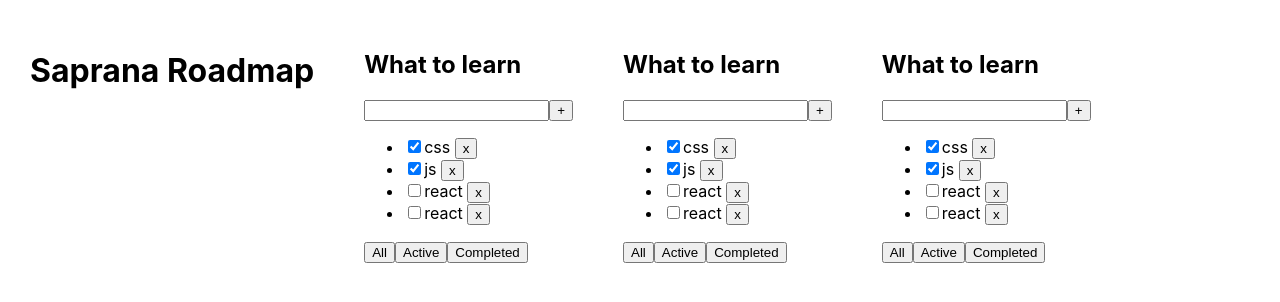
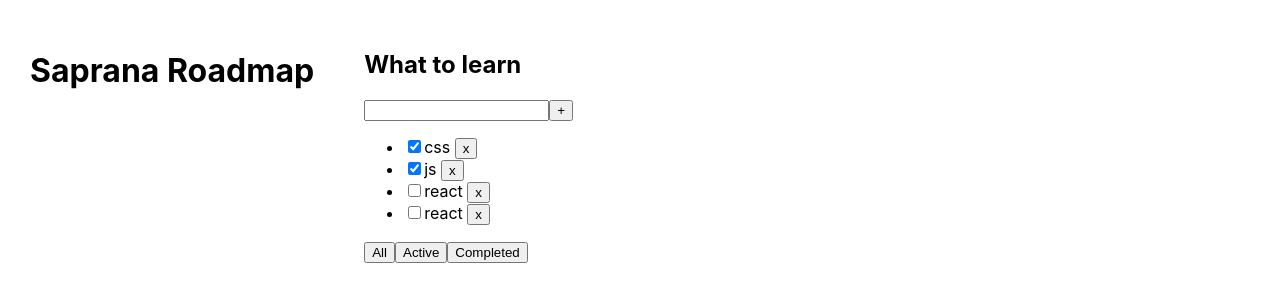
Before and after one commit to PaulZhemanov/saprana-roadmap, a React (Create React App) app: page / in a window 1280 px wide. Shown: the top 302 px of the page. Built offline with nearby package versions, Linux system fonts and the light colour scheme.

Commit message:
usestate in TodoList

```diff
--- a/src/App.tsx
+++ b/src/App.tsx
@@ -2,24 +2,36 @@ import React, { useState } from "react";
 import logo from "./logo.svg";
 import "./App.css";
 import { TodoList, TaskType } from "./TodoList";
+import { v1 } from "uuid";
+import { fail } from "assert";
 
-export type FilterValuesTypes = "all" | "completed" | "active"
-
+export type FilterValuesTypes = "all" | "completed" | "active";
 
 function App() {
   let [tasks, setTasks] = useState<Array<TaskType>>([
-    { id: 1, title: "css", isDone: true },
-    { id: 2, title: "js", isDone: true },
-    { id: 3, title: "react", isDone: false },
-    { id: 4, title: "react", isDone: false },
+    { id: v1(), title: "css", isDone: true },
+    { id: v1(), title: "js", isDone: true },
+    { id: v1(), title: "react", isDone: false },
+    { id: v1(), title: "react", isDone: false },
   ]); // деструктуризация массива
 
   let [filter, setFilter] = useState<FilterValuesTypes>("all");
 
-  function removeTask(id: number) {
+  function removeTask(id: string) {
     let filteredTasks = tasks.filter((t) => t.id !== id);
     setTasks(filteredTasks);
   }
+  function addTask(title: string) {
+    let newTask = {
+      id: v1(),
+      title: title,
+      isDone: false,
+    };
+
+    let newTasks = [newTask, ...tasks];
+    setTasks(newTasks);
+  }
+
   function changeFilter(value: FilterValuesTypes) {
     setFilter(value);
   }
@@ -43,18 +55,7 @@ function App() {
         tasks={tasksForTodoList}
         removeTask={removeTask}
         changeFilter={changeFilter}
-      />
-      <TodoList
-        title="What to learn"
-        tasks={tasksForTodoList}
-        removeTask={removeTask}
-        changeFilter={changeFilter}
-      />
-      <TodoList
-        title="What to learn"
-        tasks={tasksForTodoList}
-        removeTask={removeTask}
-        changeFilter={changeFilter}
+        addTask={addTask}
       />
     </div>
   );
--- a/src/TodoList.tsx
+++ b/src/TodoList.tsx
@@ -1,8 +1,8 @@
-import React from "react";
-import { FilterValuesTypes } from './App'
+import React, { useState } from "react";
+import { FilterValuesTypes } from "./App";
 
 export type TaskType = {
-  id: number;
+  id: string;
   title: string;
   isDone: boolean;
 };
@@ -10,22 +10,35 @@ export type TaskType = {
 type PropsType = {
   title: string;
   tasks: Array<TaskType>; // or TaskType[]
-  removeTask: (id: number) => void
-  changeFilter: (value: FilterValuesTypes) => void
+  removeTask: (id: string) => void;
+  changeFilter: (value: FilterValuesTypes) => void;
+  addTask: (title: string) => void;
 };
 
 export function TodoList(props: PropsType) {
+  const [newTaskTitle, setNewTaskTitle] = useState("");
   return (
     <div>
-
       <h2>{props.title}</h2>
 
-      <input />
-      <button>+</button>
+      <input
+        value={newTaskTitle}
+        onChange={(e) => {
+          setNewTaskTitle(e.currentTarget.value);
+        }}
+      />
+      <button
+        onClick={() => {
+          props.addTask(newTaskTitle);
+          setNewTaskTitle("");
+        }}
+      >
+        +
+      </button>
       <ul>
-        {props.tasks.map((t) => {
+        {props.tasks.map((t, index) => {
           return (
-            <li>
+            <li key={index}>
               <input type="checkbox" checked={t.isDone} />
               <span>{t.title}</span>{" "}
               <button
@@ -40,10 +53,27 @@ export function TodoList(props: PropsType) {
         })}
       </ul>
       <div>
-        <button onClick={()=> {props.changeFilter("all")}}>All</button>
-        <button onClick={()=> {props.changeFilter("active")}}>Active</button>
-        <button onClick={()=> {props.changeFilter("completed")}}>Completed</button>
-
+        <button
+          onClick={() => {
+            props.changeFilter("all");
+          }}
+        >
+          All
+        </button>
+        <button
+          onClick={() => {
+            props.changeFilter("active");
+          }}
+        >
+          Active
+        </button>
+        <button
+          onClick={() => {
+            props.changeFilter("completed");
+          }}
+        >
+          Completed
+        </button>
       </div>
     </div>
   );
```
Also changed, not shown: package.json (+7 -1 lines), 2 other files (tests, documents, lock files or other folders).
